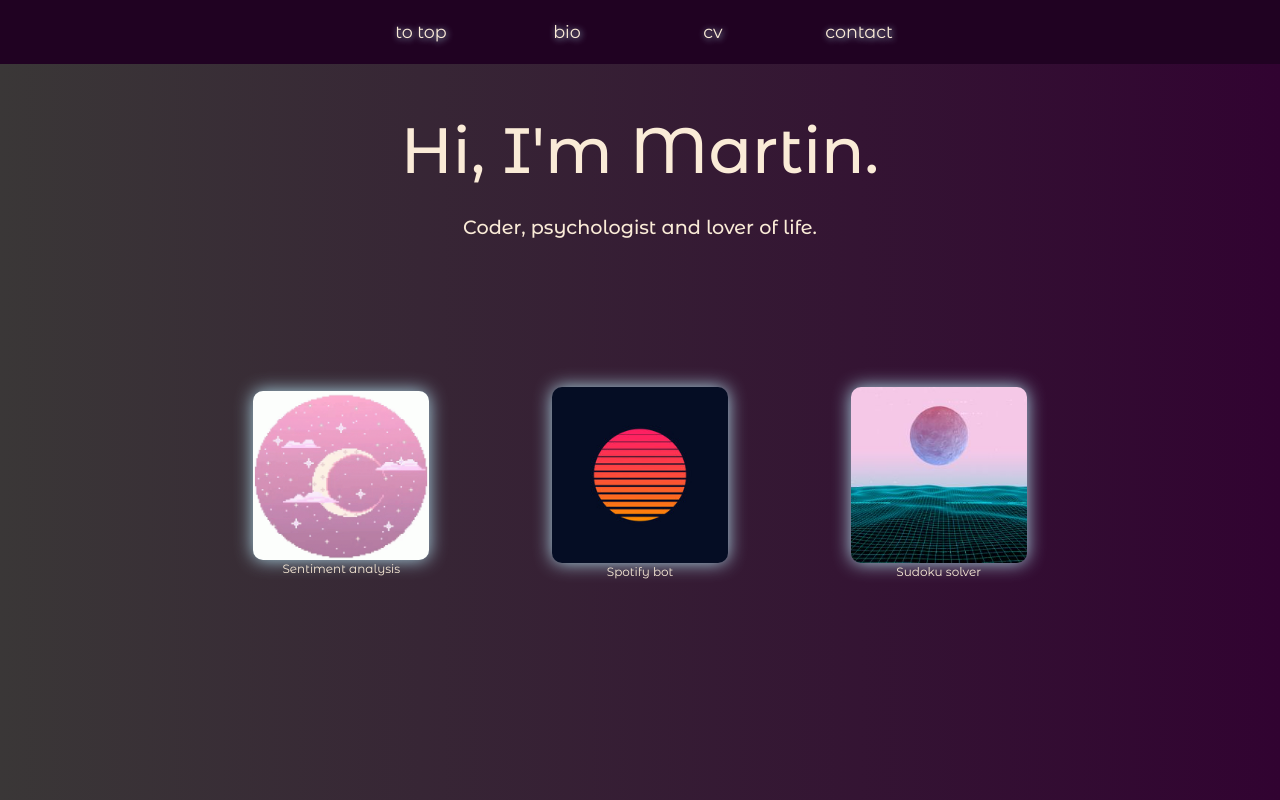
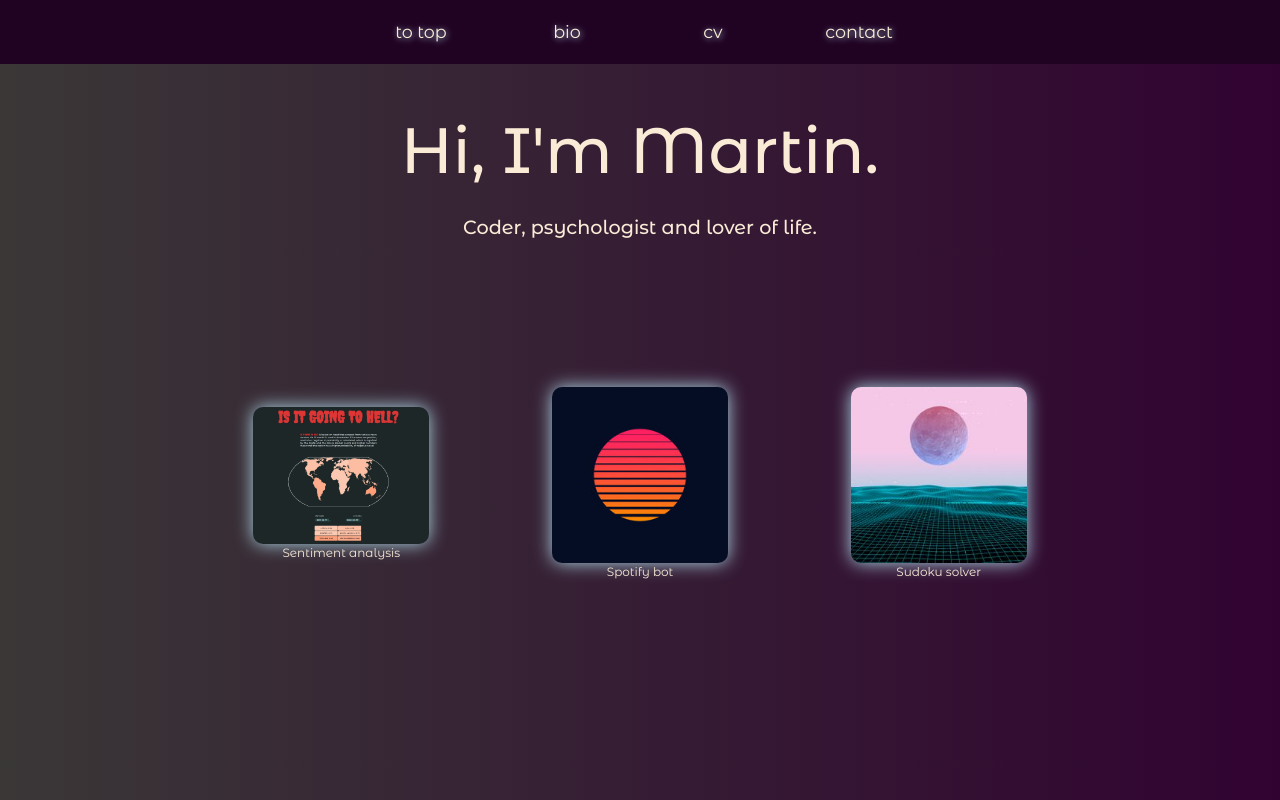
Before and after one commit to nimotomato/portfolio-webapp, a React (Create React App) app: page / in a window 1280 px wide. Shown: the top 800 px of the page. Built offline with nearby package versions, Linux system fonts and the light colour scheme.

Commit message:
updated project 1

```diff
--- a/src/components/Projects.js
+++ b/src/components/Projects.js
@@ -19,7 +19,7 @@ const Projects = (props) => {
                     onMouseLeave={e => e.currentTarget.src = proj.img}
                     onMouseEnter={e => e.currentTarget.src = proj.altImg}
                     src={proj.img}
-                    alt="Your mom"/>
+                    alt="alt"/>
                     <p className="project-text">
                         {proj.text}
                     </p>
--- a/src/css/Project.css
+++ b/src/css/Project.css
@@ -31,12 +31,6 @@
     transition-timing-function: ease-out;
 }
 
-/* On click seems buggy on mobile */
-
-.projects-wrapper img:hover{
-    width: 250px;
-}
-
 .project p {
     color: antiquewhite;
     font-family: 'Montserrat Alternates', sans-serif;
@@ -57,8 +51,9 @@
     transition-delay: 400ms;
 }
 
+
 @media only screen and (min-width: 410px) {
-/* lgtm */
+    /* lgtm */
 
 }
 
@@ -87,6 +82,13 @@
         padding-right: 2em;
         max-width: 60em;
     }
+
+
+    @media (hover: hover) {
+        .projects-wrapper img:hover{
+            width: 250px;
+        }
+    }
 }
 
 @media only screen and (min-width: 1025px) {
--- a/src/data/projects.js
+++ b/src/data/projects.js
@@ -1,15 +1,15 @@
 import github from '../img/github.jpg';
-import moon1 from '../img/moon1.gif';
+import IITH from '../img/IITH.jpg';
 import moon2 from '../img/moon2.jpg';
 import moon3 from '../img/moon3.jpg';
 
 const projectList = [
     {
-      url: "https://github.com/nimotomato/Isitgoingtohell",
-      img: moon1,
+      url: "https://isitgoingtohell-lzrwjhdvn-nimotomato.vercel.app/",
+      img: IITH,
       text: "Sentiment analysis",
       altImg: github,
-      altUrl: "https://3.bp.blogspot.com/-FjvVnhKfJdU/Ts-Alf3tTRI/AAAAAAAAAcQ/yN8m79Tu4t8/s1600/love_heart1.jpg",
+      altUrl: "https://github.com/nimotomato/isitgoingtohell-webpage-portfolio",
       id: 1
     },
     {
```
Also changed, not shown: src/img/IITH.jpg (added), 1 other file (tests, documents, lock files or other folders).
